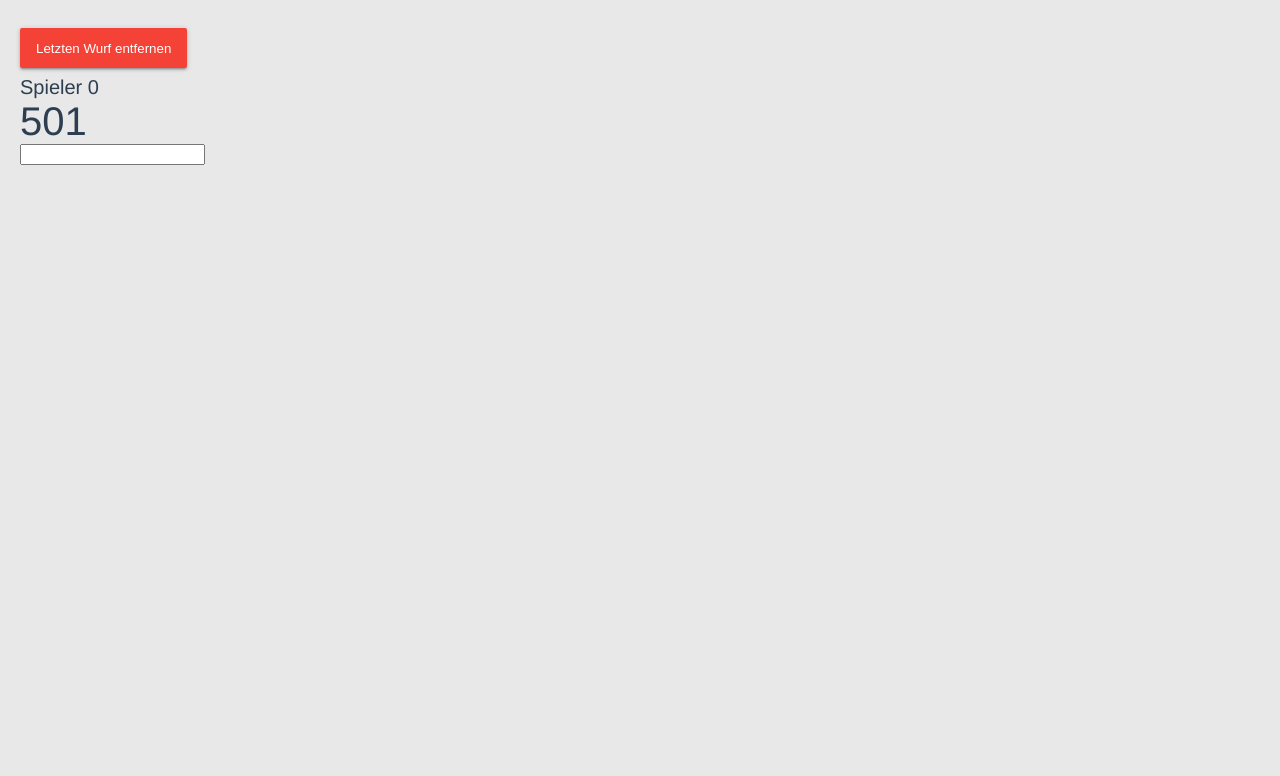
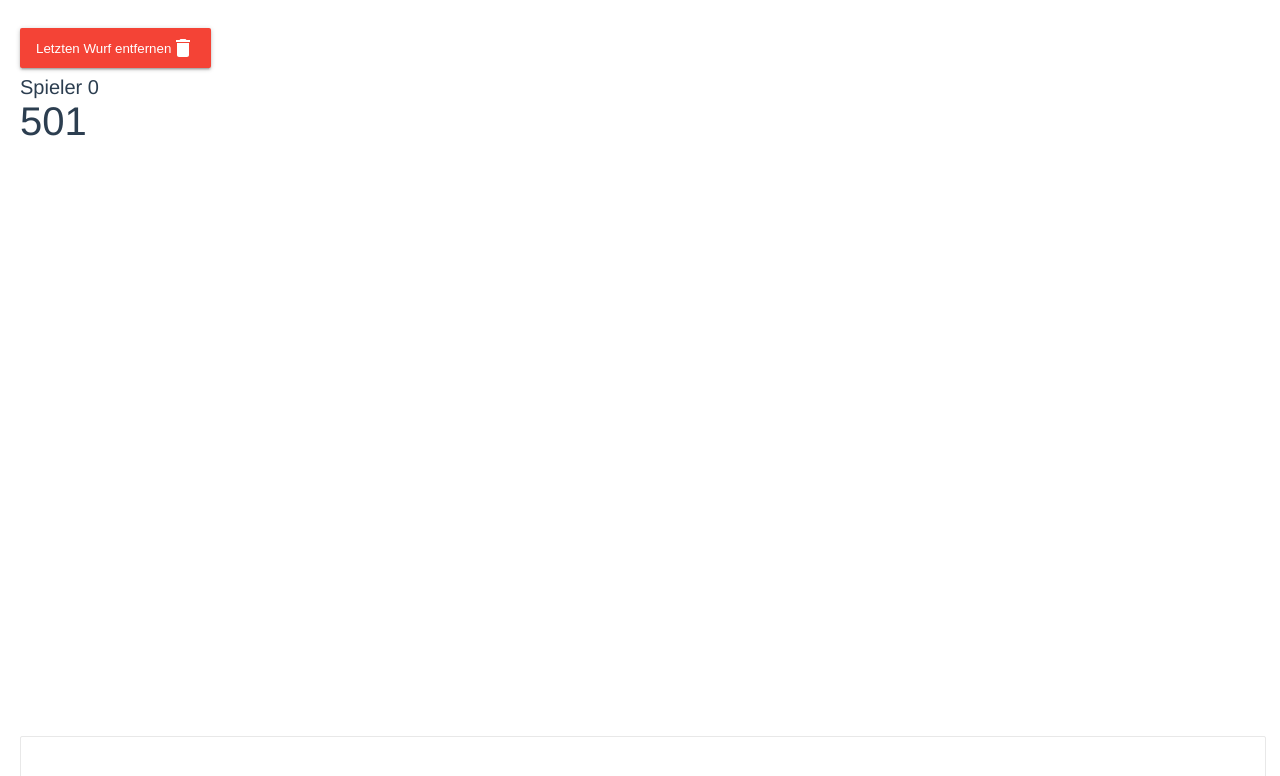
Before and after one commit to dieserak/dartscorer, a Vue app: page / in a window 1280 px wide. Both pictures are taken after a click on the button "1 Spieler – 501 – Doubleout". Shown: the top 776 px of the page. Built offline with nearby package versions, Linux system fonts and the light colour scheme; what vue-speech would draw is missing.

Commit message:
some styling

```diff
--- a/src/App.vue
+++ b/src/App.vue
@@ -153,6 +153,14 @@ $xs: 4px;
 $s: 8px;
 $m: 16px;
 
+$color-primary: #4a148c;
+$color-primary-hover: #6a1b9a;
+
+.u-v-centered{
+	display: flex;
+	align-items: center;
+}
+
 .settings{
 	margin: $m;
 
@@ -171,12 +179,30 @@ $m: 16px;
 	cursor: pointer;
 	-webkit-box-shadow: 0 2px 2px 0 rgba(0,0,0,0.14), 0 3px 1px -2px rgba(0,0,0,0.12), 0 1px 5px 0 rgba(0,0,0,0.2);
 	box-shadow: 0 2px 2px 0 rgba(0,0,0,0.14), 0 3px 1px -2px rgba(0,0,0,0.12), 0 1px 5px 0 rgba(0,0,0,0.2);
+	background-color: $color-primary;
+	transition: background-color .2s ease;
+	color:#fff;
+
+	&:hover{
+		background-color: $color-primary-hover;
+	}
+
 	&--remove{
 		background-color: rgb(244, 67, 54);
 		color: #fff;
 	}
 	&--full{
 		width: calc(100% - 16px);
+	}
+}
+
+.input{
+	height: 40px;
+	border-radius: 2px;
+	border: 1px solid #e8e8e8;
+	font-size: 24px;
+	&--full-width{
+		width: 100%;
 	}
 }
 
@@ -190,9 +216,6 @@ $m: 16px;
 		&--active{
 			transform: rotate(180deg);
 		}
-	}
-	&__item{
-
 	}
 }
 
--- a/src/components/Checkout.vue
+++ b/src/components/Checkout.vue
@@ -187,7 +187,3 @@ export default {
 	}
 };
 </script>
-
-<style lang="scss" scoped>
-
-</style>
--- a/src/components/Match.vue
+++ b/src/components/Match.vue
@@ -10,11 +10,12 @@
 				class="scoreboard-item"
 				:class="{'scoreboard-item--disabled': turn !== player.id}"
 			>
+				<div>
 					<button
-					class="button button--remove"
+						class="button button--remove u-v-centered"
 						@click="removeLastShot()"
 					>
-					Letzten Wurf entfernen
+						Letzten Wurf entfernen <IconDelete fill="#fff" />
 					</button>
 					<div class="scoreboard-item__player">
 						Spieler {{ `${player.id}` }}
@@ -31,12 +32,14 @@
 							{{ lastShot }}
 						</span>
 					</div>
+					<Checkout :checkout="player.score" />
+				</div>
 				<input
+					class="input input--full-width"
 					:ref="`input${player.id}`"
 					v-model="player.shot"
 					@keyup.enter="setNewScore()"
 				>
-				<Checkout :checkout="player.score" />
 			</div>
 		</div>
 		<vue-speech
@@ -47,9 +50,11 @@
 </template>
 
 <script>
+import IconDelete from '../assets/delete-24px.svg';
 import Checkout from './Checkout.vue';
+
 export default {
-	components: {Checkout},
+	components: {Checkout, IconDelete},
 	props: {
 		score: {
 			type: Number
@@ -85,6 +90,7 @@ export default {
 			let multiplicator = 1;
 			let convertedNumber = Number(lastSentence);
 			console.log(lastSentence);
+			console.log("transcription",transcription);
 
 			if(lastSentence.charAt(2) === 'x'){
 				multiplicator = Number(lastSentence.charAt(0));
@@ -102,27 +108,50 @@ export default {
 				case 'löschen':
 					this.removeLastShot();
 					break;
+				case 'ein':
+				case 'eins':
+				case 'rhein':
+				case 'sein':
+					convertedNumber = 1;
+					break;
+				case 'zwei':
+					convertedNumber = 2;
+					break;
+				case 'drei':
+				case 'sky':
+					convertedNumber = 3;
+					break;
+				case 'tier':
+					convertedNumber = 4;
+					break;
+				case 'schön':
+					convertedNumber = 5;
+					break;
 				case 'sexy':
 				case 'sex':
 					convertedNumber = 6;
 					break;
-				case 'ein':
-				case 'Rhein':
-					convertedNumber = 1;
-					break;
-				case '8 Uhr':
+				case '8 uhr':
+				case 'ach':
 					convertedNumber = 8;
 					break;
-				case '9 Uhr':
+				case '9 uhr':
 					convertedNumber = 9;
 					break;
-				case '11 Uhr':
+				case '11 uhr':
 					convertedNumber = 11;
 					break;
+				case '13 uhr':
+					convertedNumber = 13;
+					break;
 				}
-				if(Number.isInteger(convertedNumber))
-				{this.currentPlayer.shot = convertedNumber;}
-				return;
+
+				if(Number.isInteger(convertedNumber)){
+					this.currentPlayer.shot = convertedNumber;
+				}
+				else{
+					return
+				}
 			}
 			this.setNewScore();
 		},
@@ -253,8 +282,11 @@ export default {
 
 <style lang="scss">
 	.scoreboard-item{
-		background-color: #e8e8e8;
 		padding: 20px;
+		display: flex;
+		flex-direction: column;
+		justify-content: space-between;
+
 		&__player{
 			font-size: 20px;
 		}
@@ -265,11 +297,17 @@ export default {
 			pointer-events: none;
 			opacity: .2;
 		}
+		&__shot{
+			min-height: 20px;
+		}
 	}
 	.scoreboard {
 		display: grid;
 		grid-template-columns: 1fr 1fr;
 	    height: 100%;
+		@media only screen and (max-width: 678px){
+			grid-template-columns: 1fr;
+		}
 		&--1{
 			grid-template-columns: 1fr;
 		}
```
Lines whose indentation alone changed are shown as unchanged.
